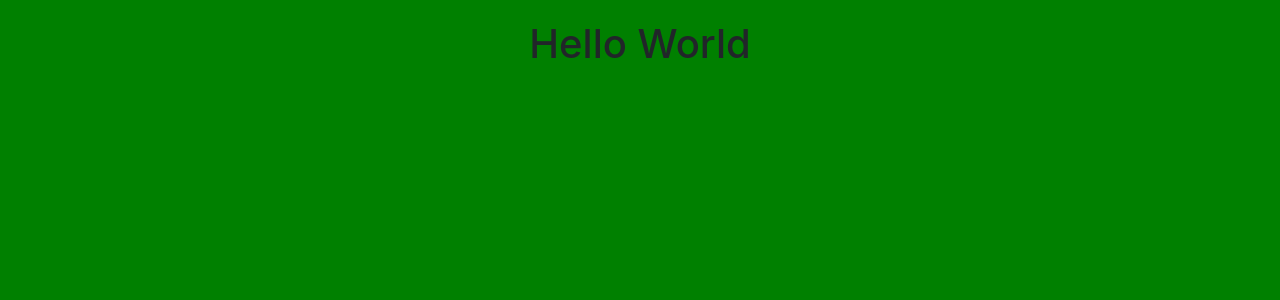
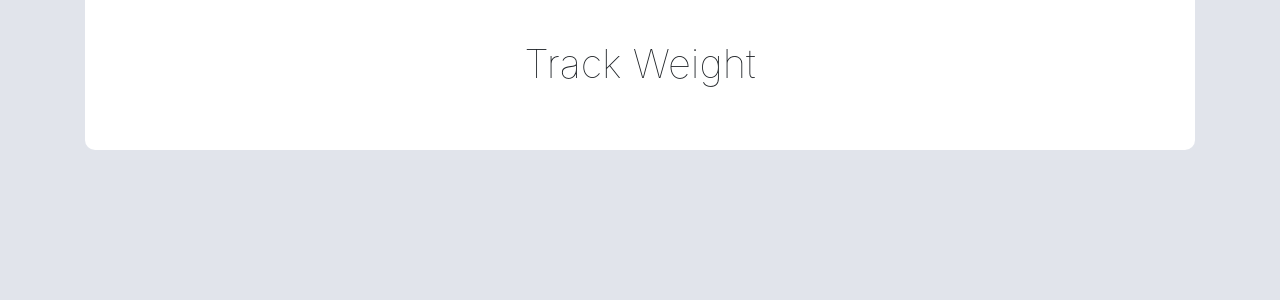
Before and after one commit to MenatPink/TrackWeight, a React (Create React App) app: page / in a window 1280 px wide. Shown: the top 300 px of the page. Built offline with nearby package versions, Linux system fonts and the light colour scheme.

Commit message:
Initial Styling , and Title Bar Styling

```diff
--- a/src/Components/App.js
+++ b/src/Components/App.js
@@ -4,7 +4,11 @@ import TitleBar from "./TitleBar";
 
 class App extends Component {
   render() {
-    return <TitleBar />;
+    return (
+      <div class="container view-wrapper">
+        <TitleBar />
+      </div>
+    );
   }
 }
 
--- a/src/Components/TitleBar.js
+++ b/src/Components/TitleBar.js
@@ -3,8 +3,8 @@ import ReactDOM from "react-dom";
 
 function TitleBar() {
   return (
-    <div>
-      <h1>Hello World</h1>
+    <div className="title-bar">
+      <h1>Track Weight</h1>
     </div>
   );
 }
--- a/src/Styles/App.css
+++ b/src/Styles/App.css
@@ -1,10 +1,20 @@
 body {
-  background-color: green;
+  background-color: #e1e4eb;
 }
 
-h1 {
+.title-bar {
+  height: 150px;
+  width: 100%;
+  border-bottom-left-radius: 10px;
+  border-bottom-right-radius: 10px;
+  background-color: white;
+}
+.title-bar h1 {
+  display: block;
+  width: 100%;
+  padding-top: 40px;
   text-align: center;
-  margin-top: 20px;
+  font-weight: lighter;
 }
 
 /*# sourceMappingURL=App.css.map */
--- a/src/Styles/App.scss
+++ b/src/Styles/App.scss
@@ -1 +1,2 @@
-@import './Components/TitleBar';
+@import './Global/Global';
+@import './Components/Components';
--- /dev/null
+++ b/src/Styles/Components/_Components.scss
@@ -0,0 +1,2 @@
+@import 'TitleBar';
+@import 'ContentWrapper';
--- /dev/null
+++ b/src/Styles/Components/_ContentWrapper.scss
@@ -0,0 +1 @@
+.view-wrapper {}
--- a/src/Styles/Components/_TitleBar.scss
+++ b/src/Styles/Components/_TitleBar.scss
@@ -1,8 +1,14 @@
-body {
-    background-color: green;
+.title-bar {
+    height: 150px;
+    width: 100%;
+    border-bottom-left-radius: $default-border-radius;
+    border-bottom-right-radius: $default-border-radius;
+    background-color: white;
+    h1 {
+        display: block;
+        width: 100%;
+        padding-top: 40px;
+        text-align: center;
+        font-weight: lighter;
+    }
 }
-
-h1 {
-    text-align: center;
-    margin-top: 20px;
-}
--- /dev/null
+++ b/src/Styles/Global/_Colors.scss
@@ -0,0 +1 @@
+$lightgrey: rgba(225, 228, 235, 1);
--- /dev/null
+++ b/src/Styles/Global/_Defaults.scss
@@ -0,0 +1,2 @@
+$default-box-shadow: 0 1px 5px rgba(0, 0, 0, 0.15);
+$default-border-radius: 10px;
--- /dev/null
+++ b/src/Styles/Global/_Global.scss
@@ -0,0 +1,3 @@
+@import 'Defaults';
+@import 'Colors';
+@import 'Normalize';
--- /dev/null
+++ b/src/Styles/Global/_Normalize.scss
@@ -0,0 +1,3 @@
+body {
+    background-color: $lightgrey;
+}
```
Also changed, not shown: 1 other file (tests, documents, lock files or other folders).
